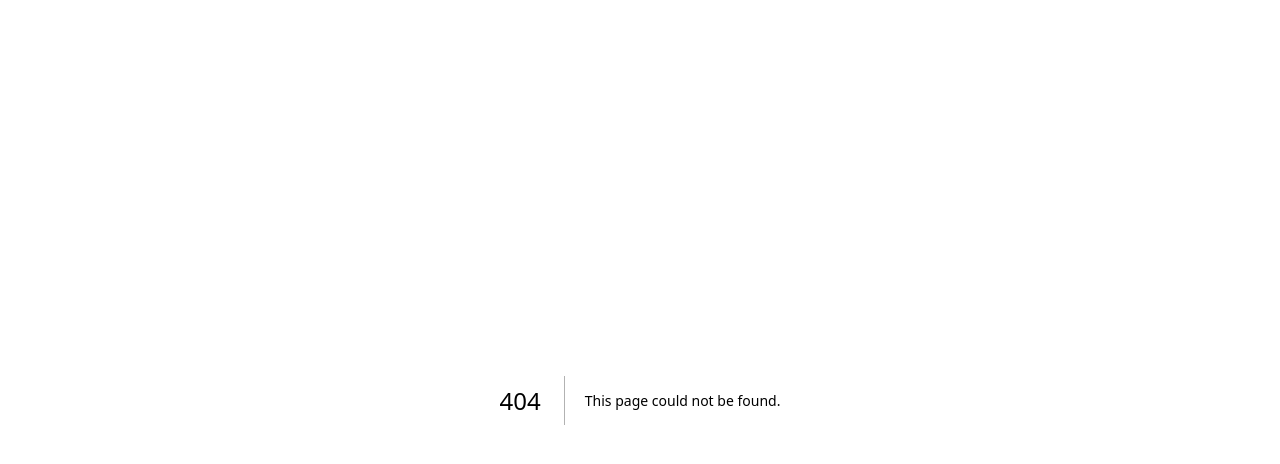
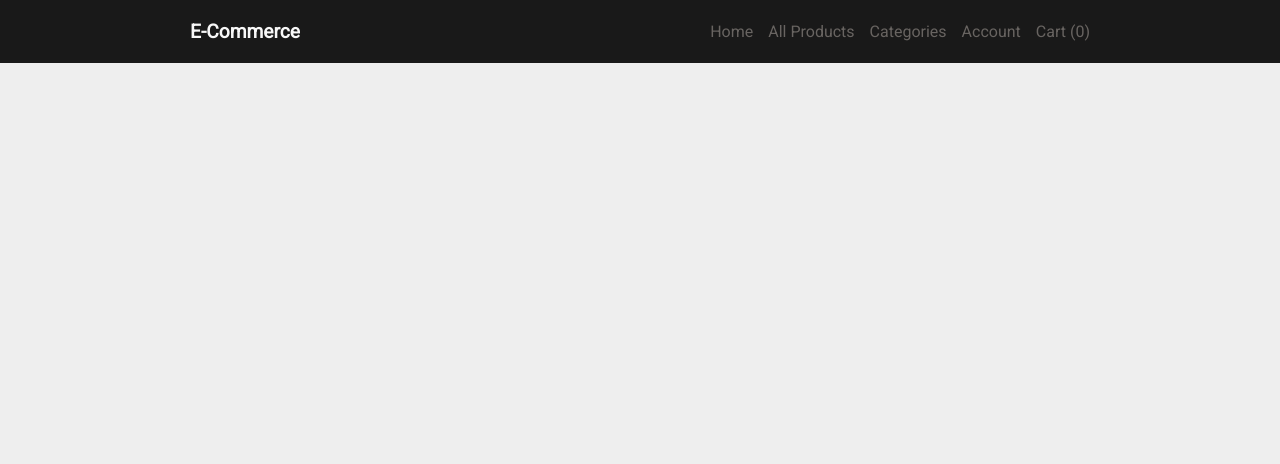
Before and after one commit to Huzaifa622/E-commerce-front, a Next.js app: page /cart in a window 1280 px wide. Before the commit this address had no page. Shown: the top 464 px of the page. Built offline with nearby package versions, Linux system fonts and the light colour scheme.

Commit message:
ecommerce

```diff
--- a/components/CartContext.js
+++ b/components/CartContext.js
@@ -9,6 +9,8 @@ const CartContextProvider = ({children}) => {
   const addToCart = (productID) =>{
     setCart(prev => [...prev, productID])
   }
+
+
   return (
     <CartContext.Provider value={{setCart , cart , addToCart}}>
       {children}
--- a/components/Header.js
+++ b/components/Header.js
@@ -43,7 +43,7 @@ export default function Header() {
               <NavLink href={""}>All Products</NavLink>
               <NavLink href={""}>Categories</NavLink>
               <NavLink href={""}>Account</NavLink>
-              <NavLink href={""}>Cart ({cart.length})</NavLink>
+              <NavLink href={'/cart'}>Cart ({cart.length})</NavLink>
             </StyledNav>
           </Wrapper>
         </Center>
--- /dev/null
+++ b/pages/cart.js
@@ -0,0 +1,12 @@
+import Header from '@/components/Header'
+import React from 'react'
+
+const Cart = () => {
+  return (
+   <>
+   <Header/>
+   </>
+  )
+}
+
+export default Cart
```
Also changed, not shown: components/Button.js (+7 -1 lines), components/ProductTemplate.js (+5 -2 lines).
